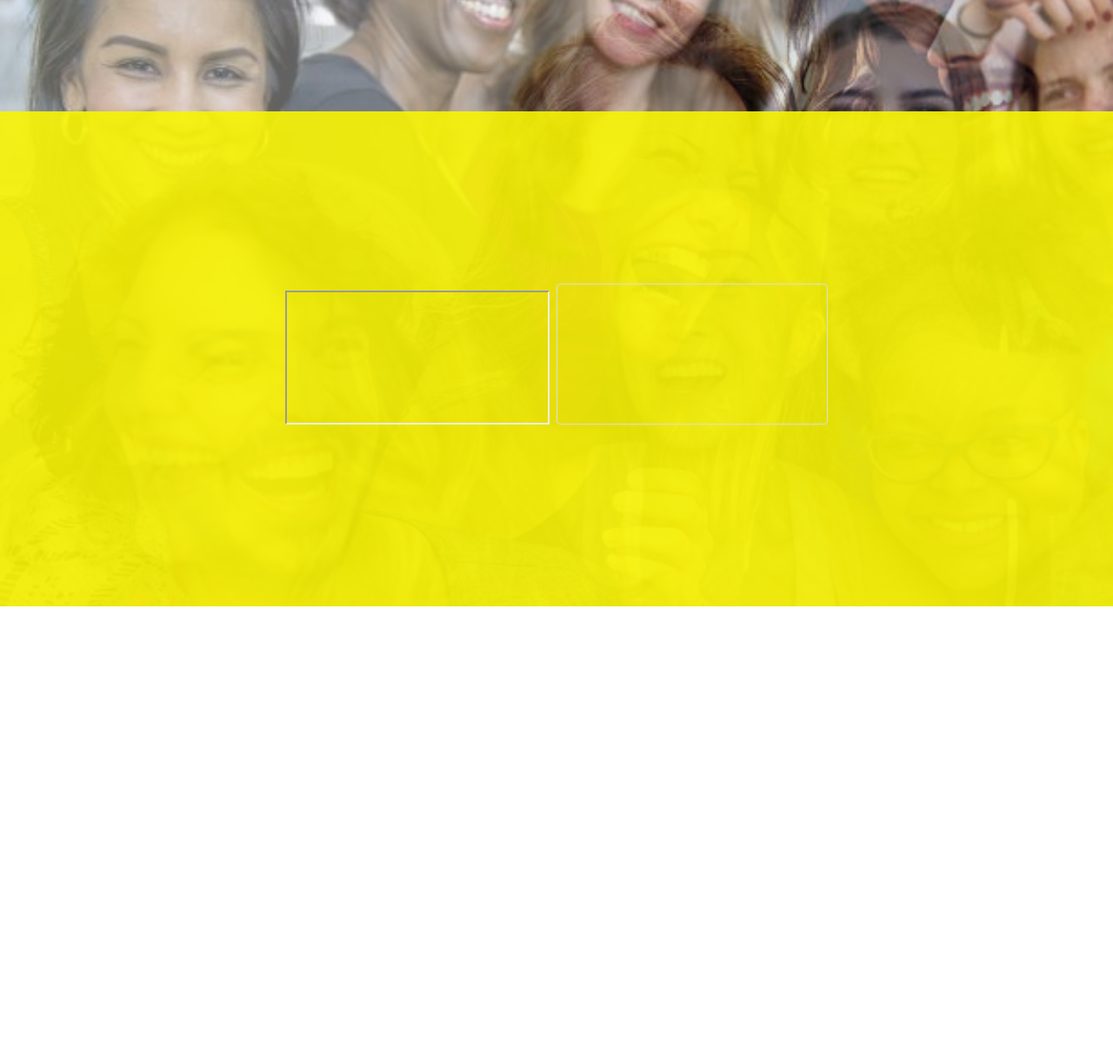
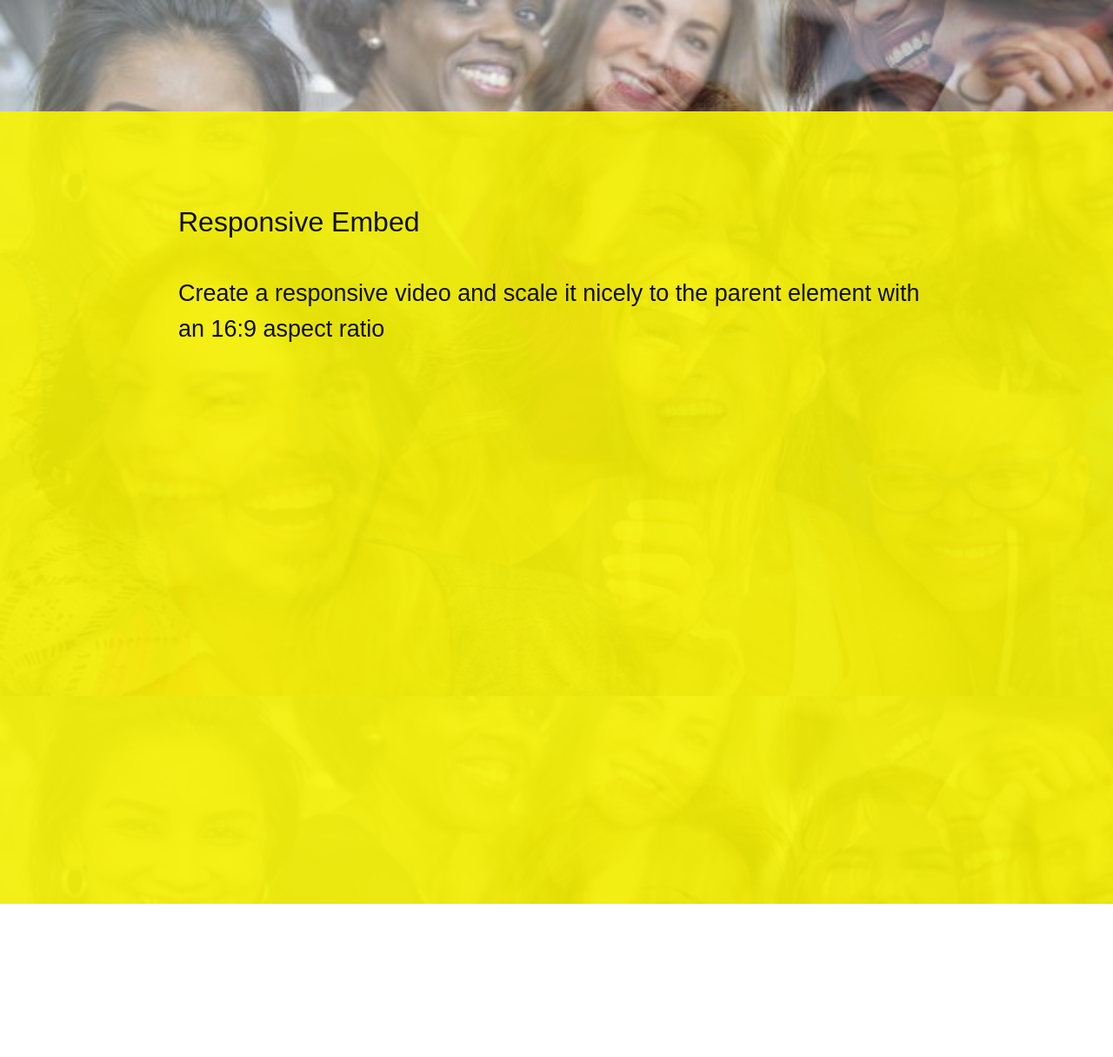
Before and after one commit to Romeombugua/Humorer, a Django app: page /app/shorts in a window 1280 px wide. Shown: the part 82-1297 px from the top of the page at 87% size. Run offline with Django 4.2, Linux system fonts and the light colour scheme; tables that the repository leaves empty hold one stand-in row (values such as "Sample post"); parts of the project's set-up code (start-up, migrations or seed data) failed here and were passed over; some libraries are stand-ins or nearby versions; grey boxes are pictures that could not be loaded.

Commit message:
Added videos

```diff
--- a/app/static/styles.css
+++ b/app/static/styles.css
@@ -15,6 +15,11 @@ a {
 a:active{
     background-color: #ddd;
 }
+
+iframe{
+  margin-left: 100%;
+}
+
 .mainpg{
   position: absolute;
   opacity: 0;
--- a/app/templates/shorts.html
+++ b/app/templates/shorts.html
@@ -8,15 +8,12 @@
 
 
       {% for short in shorts %}
-      <div class="row">
-
-          <div class="column">
-            <a target="_blank" href="{{ short.video }}">
-              <iframe src="{{ short.video }}">
-              </iframe>
-              <video class="meme" src="https://www.youtube.com/watch?v=zCvvLBHH1HU" alt=""></video>
-            </a>
-          </div>
+      <div class="container">
+        <h2>Responsive Embed</h2>
+        <p>Create a responsive video and scale it nicely to the parent element with an 16:9 aspect ratio</p>
+        <div class="embed-responsive embed-responsive-16by9">
+          <iframe class="embed-responsive-item" src="{{ short.video }}"></iframe>
+        </div>
       </div>
       {% endfor %}
 
```
